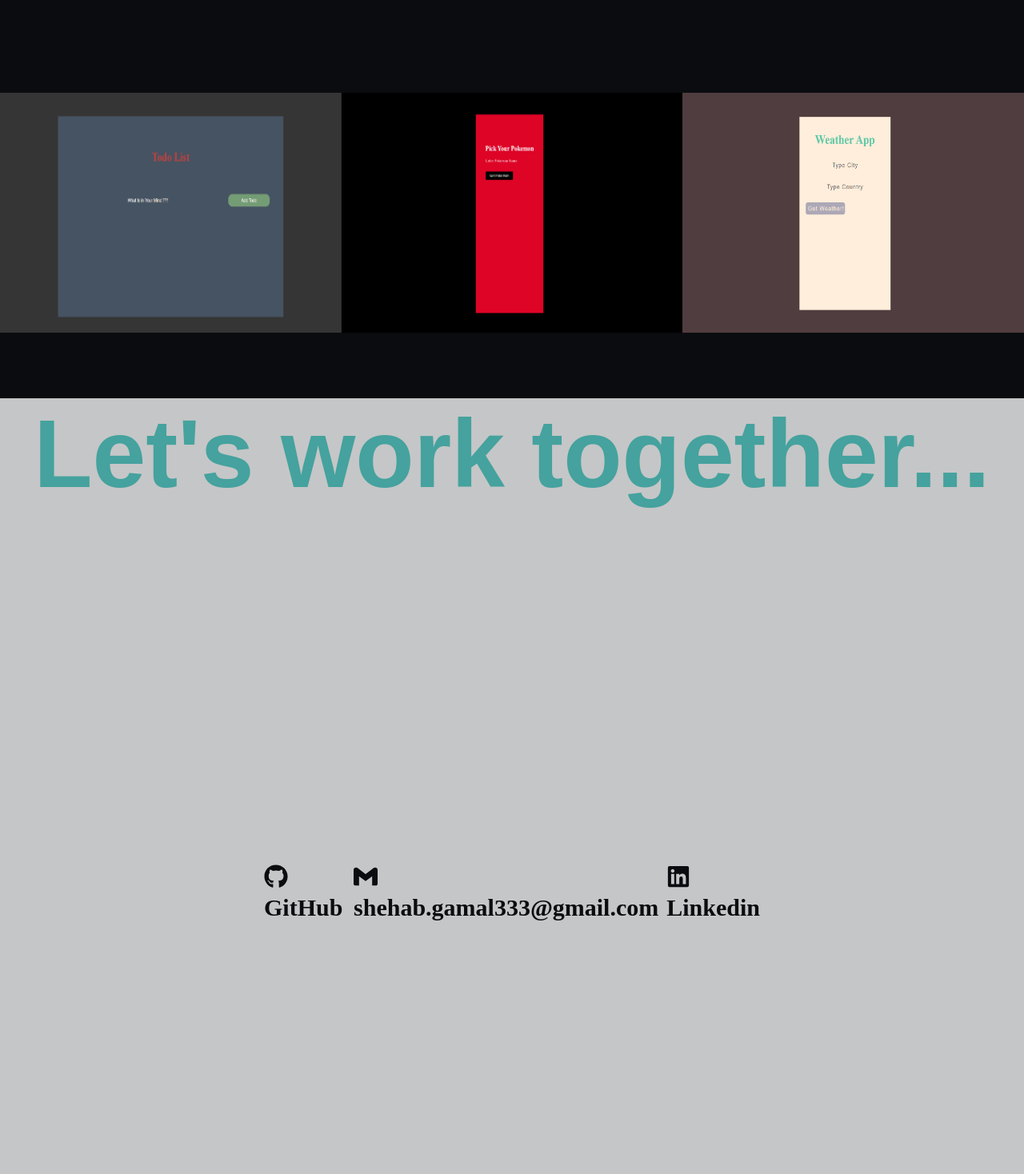
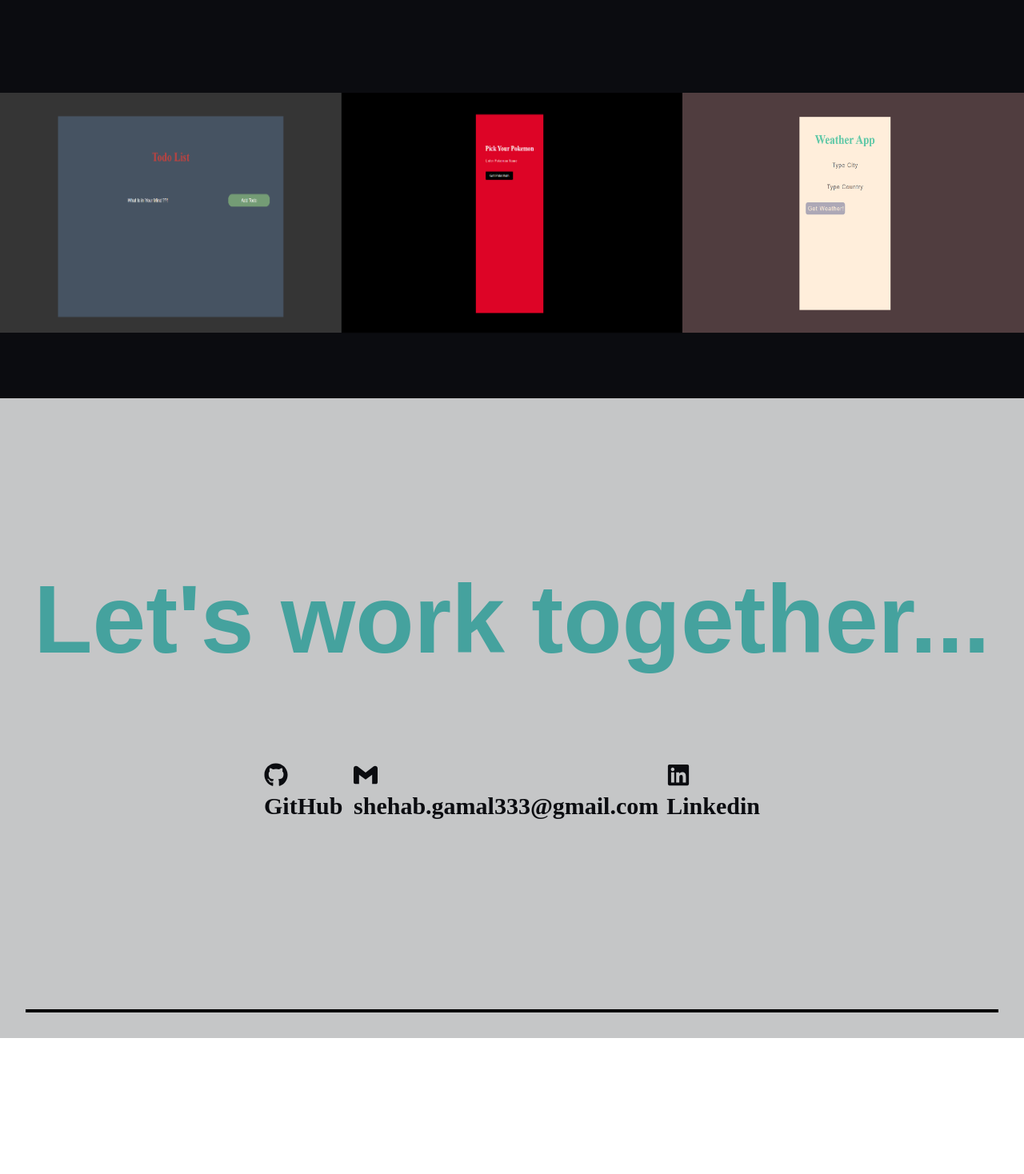
Before and after one commit to ShehabGamal/Personal-Portfolio, a React (Create React App) app: page / in a window 1280 px wide. Shown: the part 1102-2570 px from the top of the page at 80% size. After the commit the page ends 2400 px from the top, so only its background shows below. Built offline with nearby package versions, Linux system fonts and the light colour scheme.

Commit message:
A nasty Problem related to margin solved by adjusting the basic div in contact section to 100vh that i didnt notice removing it when i was trying switch

```diff
--- a/src/Components/ContactMe/ContactMe.js
+++ b/src/Components/ContactMe/ContactMe.js
@@ -11,7 +11,7 @@ const BasicDiv = styled.div`
   justify-content: center;
   align-items: center;
   flex-direction: column;
-
+  height: 100vh;
   background: ${(props) => props.theme.foreground};
 `;
 
@@ -21,7 +21,6 @@ const BasicDivChild = styled.div`
   margin-right: auto;
   justify-content: center;
   align-items: center;
-  height: 100vh;
   width: 50%;
   flex-direction: row;
 `;
```
Also changed, not shown: 1 other file (tests, documents, lock files or other folders).
